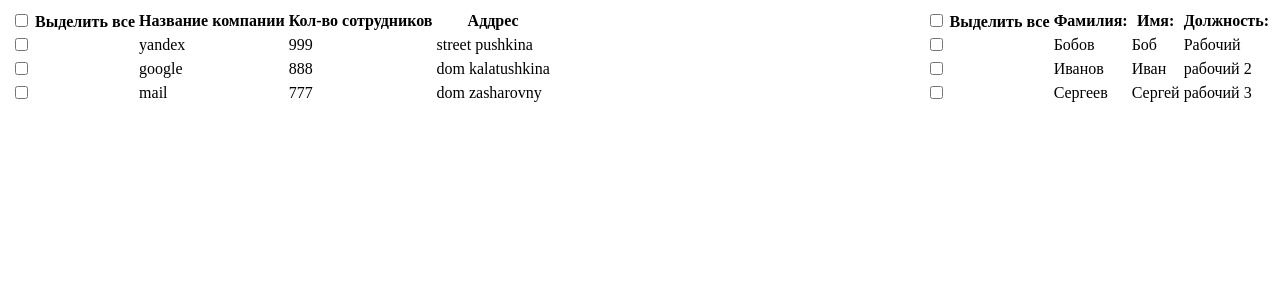
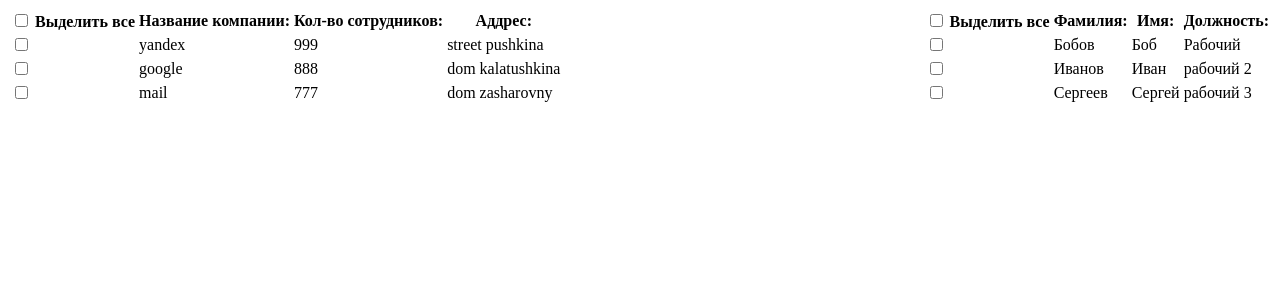
Before and after one commit to IlyaGoncharovY/TheCompany, a React (Vite) app in the folder TheCompany/: page / in a window 1280 px wide. Shown: the top 300 px of the page. Built offline with nearby package versions, Linux system fonts and the light colour scheme.

Commit message:
fix(HeaderCompany) added HeaderCompany.tsx

```diff
--- a/TheCompany/src/features/company/CompanyContainer.tsx
+++ b/TheCompany/src/features/company/CompanyContainer.tsx
@@ -1,16 +1,10 @@
+import {HeaderCompany} from './components/tableHeader/HeaderCompany.tsx';
+
 export const CompanyContainer = () => {
+
   return (
     <table>
-      <thead>
-        <tr>
-          <th>
-            <input type="checkbox" /> Выделить все
-          </th>
-          <th>Название компании</th>
-          <th>Кол-во сотрудников</th>
-          <th>Аддрес</th>
-        </tr>
-      </thead>
+      <HeaderCompany/>
       <tbody>
         <tr>
           <td>
--- /dev/null
+++ b/TheCompany/src/features/company/components/tableHeader/HeaderCompany.tsx
@@ -0,0 +1,19 @@
+import {companyTableHeader} from '../../../../common/dataSet.ts';
+
+export const HeaderCompany = () => {
+  return (
+
+    <thead>
+      <tr>
+        <th>
+          <input type="checkbox"/> Выделить все
+        </th>
+        {companyTableHeader.map((el) =>
+          <th key={el.id}>
+            {el.title}
+          </th>,
+        )}
+      </tr>
+    </thead>
+  );
+};
```
